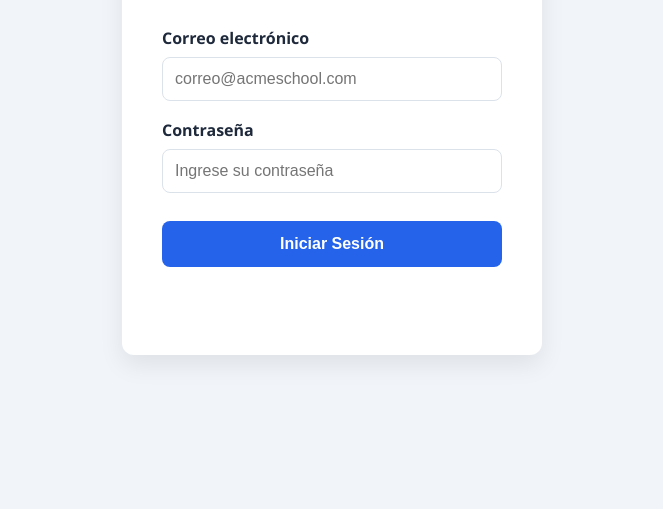
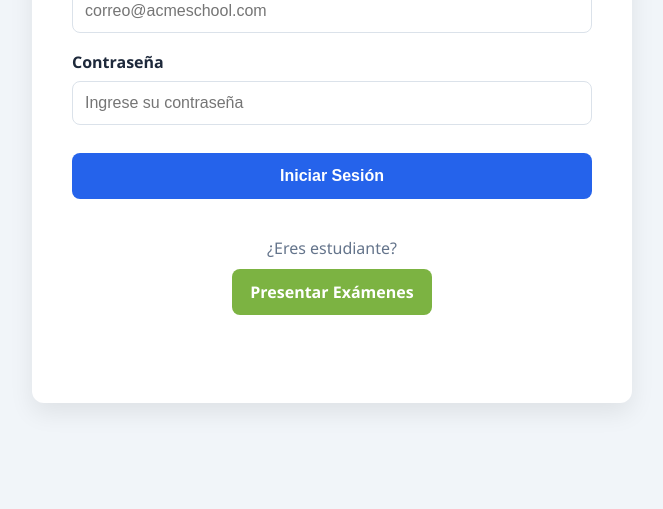
Before and after one commit to Diego-Gomez-Vi/ProyectoAcmeschool_JavaScript_DiegoGomez, a plain HTML site: page index.html in a window 1280 px wide. Shown: the part 291-800 px from the top of the page, without its empty margins (308-971 px from the left). Drawn offline with Linux system fonts and the light colour scheme.

Commit message:
feat: :lipstick: Se grega el boton para presentar examenes de forma publica
Se mejora la navegabilidad y los estilos HTML y CSS para adicionar un boton en el login que permita axeder de forma publica a laprsentacion de un examen

```diff
--- a/assets/css/login.css
+++ b/assets/css/login.css
@@ -16,7 +16,7 @@
 
 .login-card {
     width: 100%;
-    max-width: 420px;
+    max-width: 600px;
     background-color: var(--card-color);
     padding: 40px;
     border-radius: var(--border-radius);
@@ -124,3 +124,28 @@
     }
 
 }
+
+.public-access {
+    margin-top: 20px;
+    text-align: center;
+}
+
+.public-access p {
+    margin-bottom: 10px;
+    color: var(--text-light);
+}
+
+.btn-student {
+    display: inline-block;
+    text-decoration: none;
+    background-color: #7cb342;
+    color: white;
+    padding: 12px 18px;
+    border-radius: 8px;
+    font-weight: 600;
+    transition: 0.3s;
+}
+
+.btn-student:hover {
+    opacity: 0.9;
+}
--- a/index.html
+++ b/index.html
@@ -47,6 +47,19 @@
                     Iniciar Sesión
                 </button>
 
+                <div class="public-access">
+
+                    <p>¿Eres estudiante?</p>
+
+                    <a
+                        href="./resolver.html"
+                        class="btn-student"
+                    >
+                        Presentar Exámenes
+                    </a>
+
+                </div>
+
                 <p id="message" class="message"></p>
 
             </form>
```
